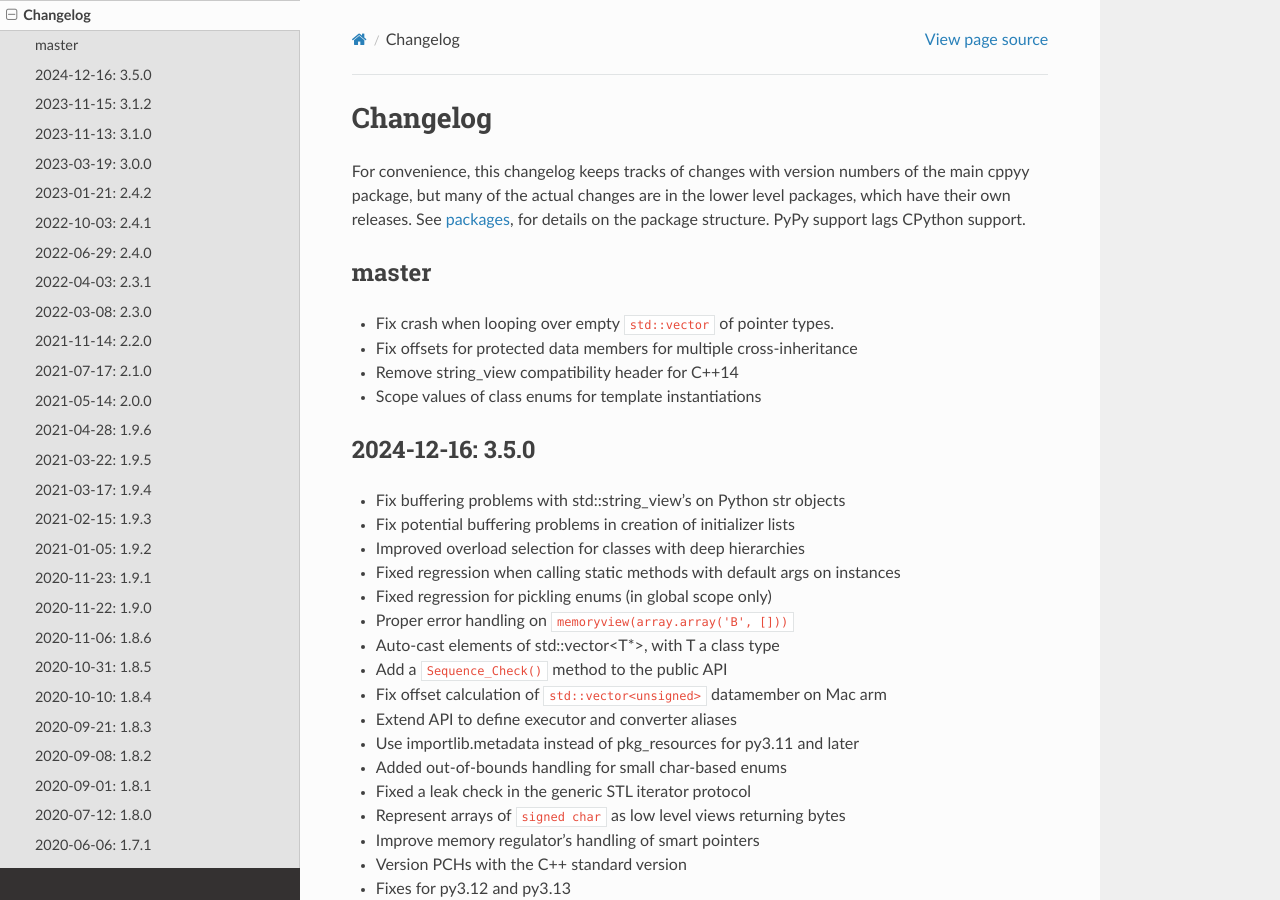
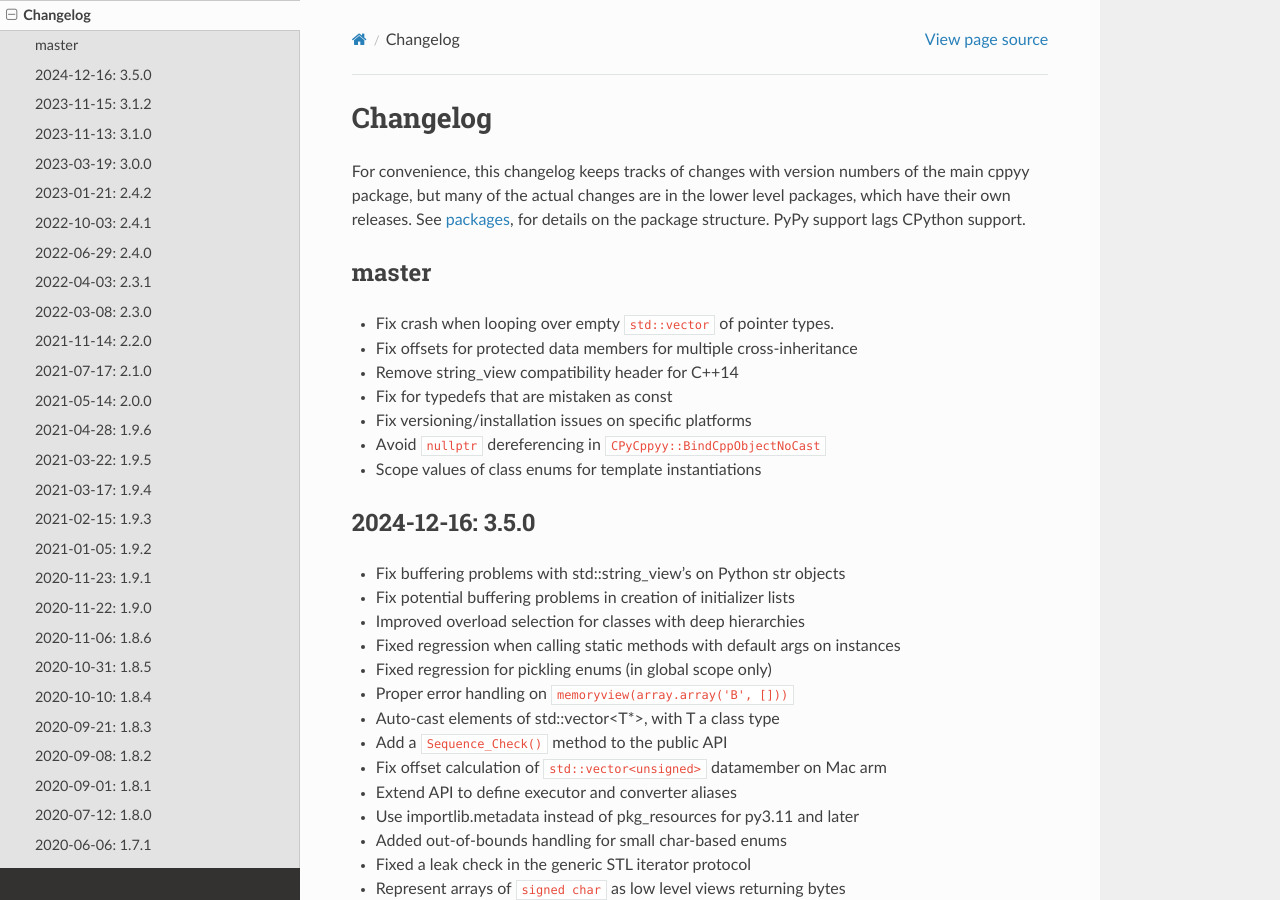
Before and after one commit to wlav/cppyy, a Sphinx documentation site: the page built from doc/source/changelog.rst, in a window 1280 px wide and 900 px high. Built offline with Sphinx 7.4.7 and the Read the Docs theme 3.1.0, drawn with Linux system fonts in a browser that asks for light colours.

Commit message:
update changelog with changes in the dependencies

```diff
--- a/doc/source/changelog.rst
+++ b/doc/source/changelog.rst
@@ -16,6 +16,9 @@
 * Fix crash when looping over empty ``std::vector`` of pointer types.
 * Fix offsets for protected data members for multiple cross-inheritance
 * Remove string_view compatibility header for C++14
+* Fix for typedefs that are mistaken as const
+* Fix versioning/installation issues on specific platforms
+* Avoid ``nullptr`` dereferencing in ``CPyCppyy::BindCppObjectNoCast``
 * Scope values of class enums for template instantiations
 
 
```
